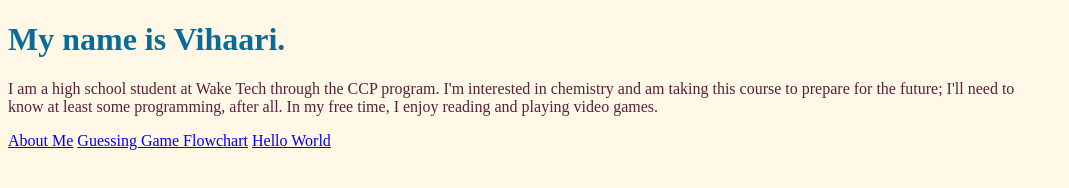
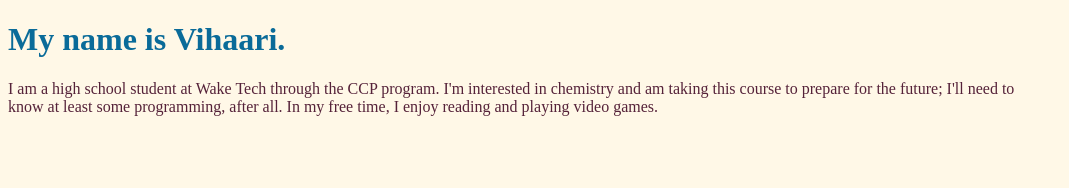
Before and after one commit to VihaariG/vihaarig.github.io, a plain HTML site: page index.html in a window 1280 px wide. Shown: the whole page, without its empty margins (0-1069 px from the left). Drawn offline with Linux system fonts and the light colour scheme.

Commit message:
Update index.html

```diff
--- a/index.html
+++ b/index.html
@@ -11,9 +11,4 @@
   <body>
     <h1>My name is Vihaari.</h1>
     <p>I am a high school student at Wake Tech through the CCP program. I'm interested in chemistry and am taking this course to prepare for the future; I'll need to <br>know at least some programming, after all. In my free time, I enjoy reading and playing video games.</p>
-    <nav>
-      <a href="/README.md" target="_blank">About Me</a>
-      <a href="/guessing_game_flowchart.md" target="_blank">Guessing Game Flowchart</a>
-      <a href="/hello_world_godavarthi.html" target="_blank">Hello World</a>
-    </nav>
 </html>
```
